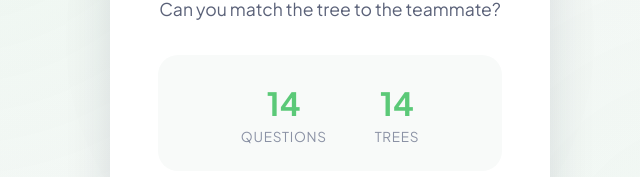
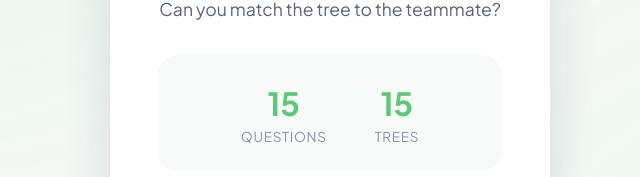
Before and after one commit to niallmci/xmas-quiz-ocula, a React (Vite) app: page / in a window 1280 px wide. Shown: the part 360-537 px from the top of the page, without its empty margins (310-950 px from the left). Built offline with nearby package versions, Linux system fonts and the light colour scheme.

Commit message:
Add Millie and compress images

```diff
--- a/src/data/questions.js
+++ b/src/data/questions.js
@@ -74,6 +74,11 @@ export const questions = [
     imageUrl: '/images/nathan_tree.jpg',
     correctAnswer: 'Nathan',
   },
+  {
+    id: 15,
+    imageUrl: '/images/millie_tree.jpg',
+    correctAnswer: 'Millie',
+  },
   // Add more team members...
   // Example:
   // {
```
Also changed, not shown: public/images/millie_tree.jpg (added).
